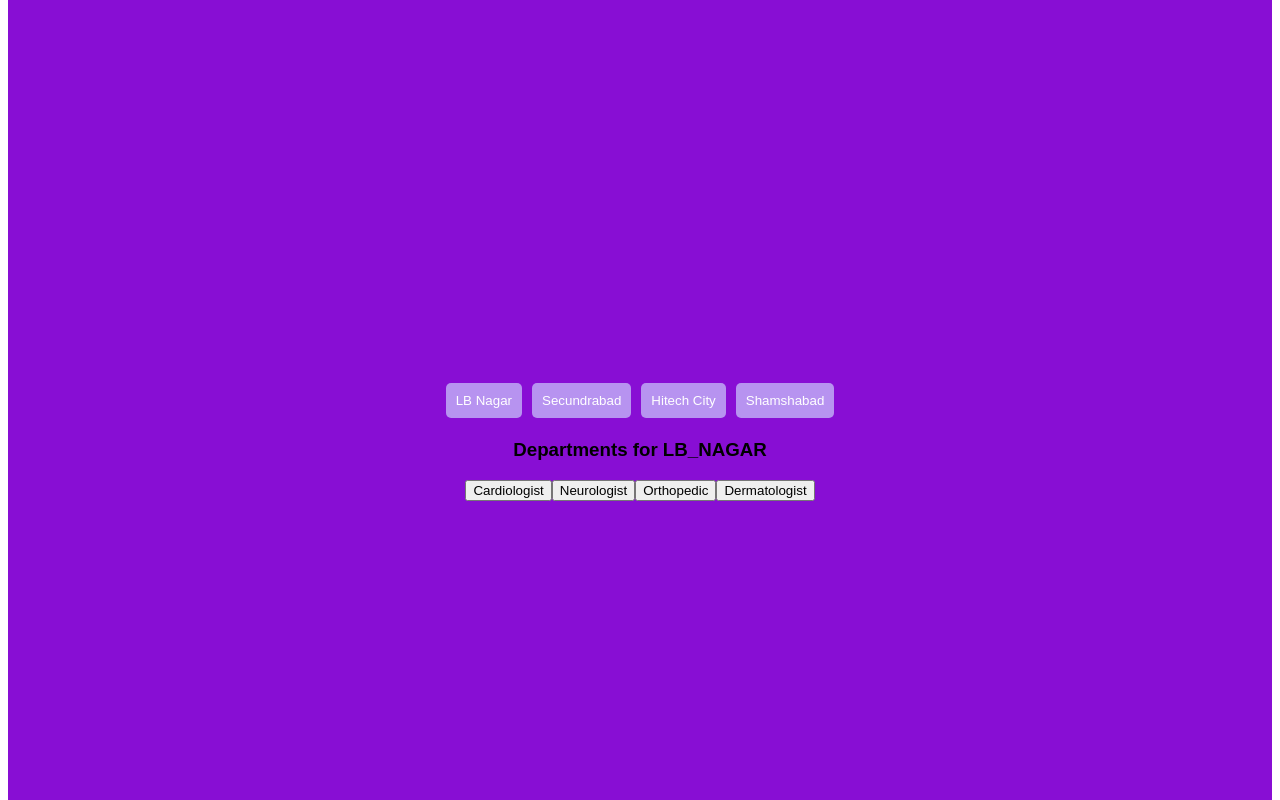
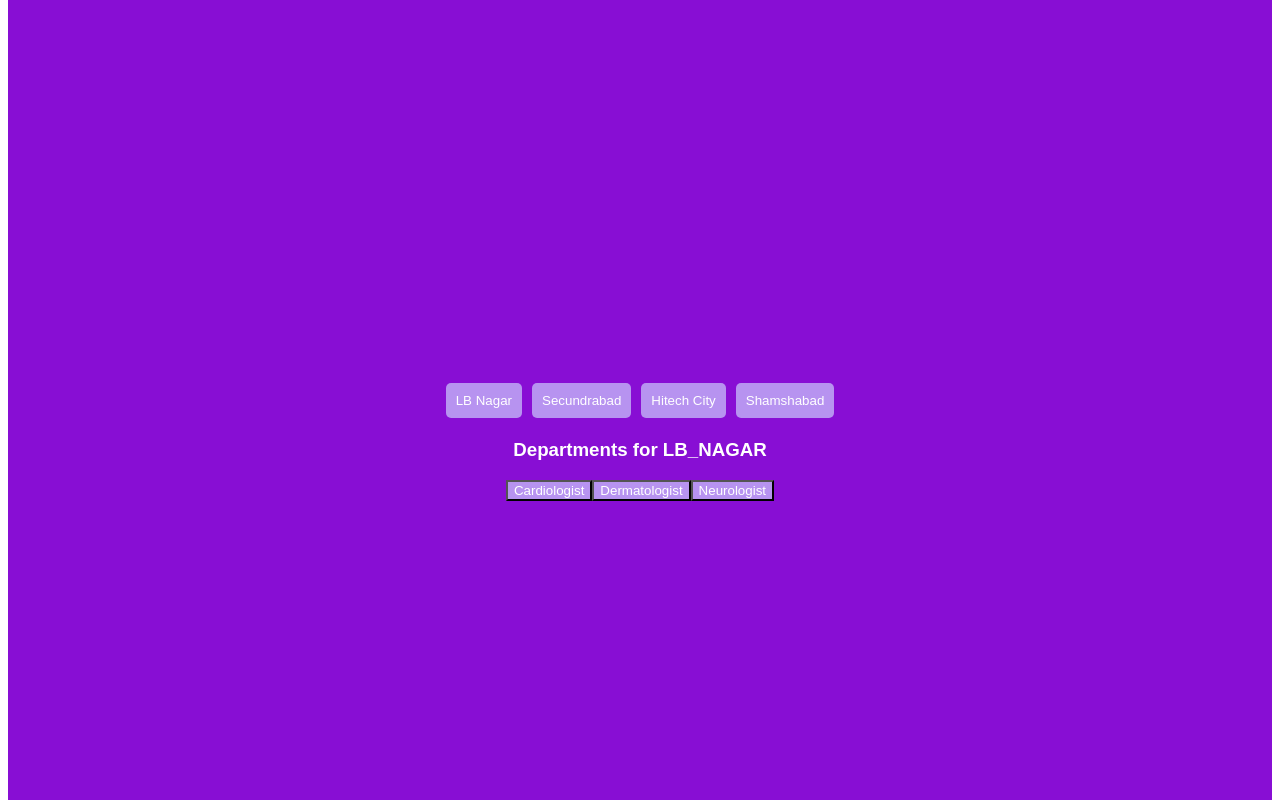
Before and after one commit to RedDragons13/Medi-Co., an Angular app: page / in a window 1280 px wide. Both pictures are taken after a click on the button "LB Nagar". Shown: the part 1842-2642 px from the top of the page. Built offline with nearby package versions, Linux system fonts and the light colour scheme.

Commit message:
location.component.html

```diff
--- a/src/app/location/location.component.html
+++ b/src/app/location/location.component.html
@@ -6,17 +6,29 @@
     <meta charset="UTF-8">
     <meta name="viewport" content="width=device-width, initial-scale=1.0">
     <title>Choose Location</title>
-
 </head>
 
 <body style="background-color: #880ED4; display: flex; justify-content: center; align-items: flex-end; min-height: 100vh;">
 
-    <div style="position: absolute; top: 60px; left: 55%; transform: translateX(-60%); color: #fff;">
+    <div style="position: absolute; top: 20px; left: 20px; width: calc(100% - 40px);">
+        <header style="display: flex; justify-content: space-between; color: #fff;">
+            <div><img src="https://res.cloudinary.com/dkbqkkk00/image/upload/v1711008343/img2_xqh29k.jpg" alt="Logo"></div>
+            <div style="display: flex; align-items: center;">
+                <h3 style="margin-right: 10px;">Contact Us:</h3>
+                <span style="color: white;">9234568XXX</span>
+            </div>
+        </header>
+        <div style="border-bottom: 2px solid white; margin-top: 1px;"></div>
+    </div>
+
+
+
+    <div style="position: absolute; top: 90px; left: 55%; transform: translateX(-60%); color: #fff;">
         <h2>FIND DOCTOR AND BOOK AN APPOINTMENT</h2>
 
         <hr>
     </div>
-    <div style="position: absolute; top: 150px; left: 50%; transform: translateX(-50%); color: #fff;">
+    <div style="position: absolute; top: 200px; left: 50%; transform: translateX(-50%); color: #fff;">
         <h3>CHOOSE LOCATION</h3>
 
     </div>
@@ -28,11 +40,10 @@
         <button class="location-button" (click)="showDepartments('shamshabad')">Shamshabad</button>
 
         <div class="departments-container" *ngIf="selectedLocation">
-            <h3>Departments for {{ selectedLocation | uppercase }}</h3>
-            <button class="department">Cardiologist</button>
-            <button class="department">Neurologist</button>
-            <button class="department">Orthopedic</button>
-            <button class="department">Dermatologist</button>
+            <h3 style="color: white;">Departments for {{ selectedLocation | uppercase }}</h3>
+
+            <button class="department" *ngFor="let department of departments" style="background-color: #B793F0; color: #fff;">{{ department }}</button>
+
         </div>
     </div>
     <div style="position: absolute; bottom: 20px; left: 35%; transform: translateX(-20%); color: #fff;">
```
